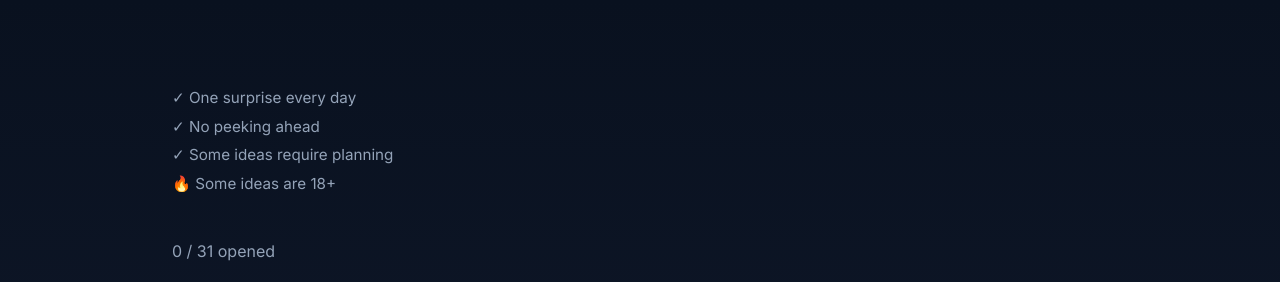
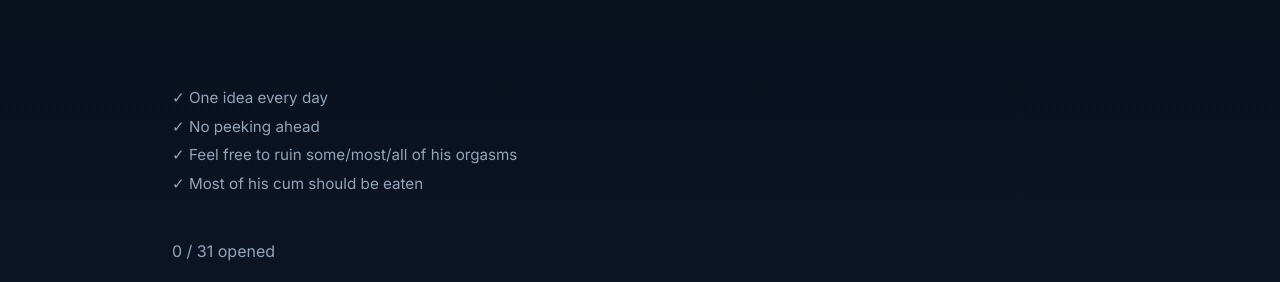
Before and after one commit to LegendaryLegend69/BestMonth, a plain HTML site: page index.html in a window 1280 px wide. Shown: the top 282 px of the page. Drawn offline with Linux system fonts and the light colour scheme.

Commit message:
Update index.html for August theme changes

```diff
--- a/index.html
+++ b/index.html
@@ -1,6 +1,6 @@
-<!doctype html><html lang="en"><head><meta charset="utf-8"><meta name="viewport" content="width=device-width,initial-scale=1"><title>Best Month</title><link rel="preconnect" href="https://fonts.googleapis.com"><link rel="preconnect" href="https://fonts.gstatic.com" crossorigin><link href="https://fonts.googleapis.com/css2?family=Inter:wght@400;600;700;800&display=swap" rel="stylesheet"><link rel="stylesheet" href="style.css"></head><body><main class="wrap"><div class="intro">
-    <div>✓ One surprise every day</div>
+<!doctype html><html lang="en"><head><meta charset="utf-8"><meta name="viewport" content="width=device-width,initial-scale=1"><title>AUGUST - BECOMOE HIS QUEEN</title><link rel="preconnect" href="https://fonts.googleapis.com"><link rel="preconnect" href="https://fonts.gstatic.com" crossorigin><link href="https://fonts.googleapis.com/css2?family=Inter:wght@400;600;700;800&display=swap" rel="stylesheet"><link rel="stylesheet" href="style.css"></head><body><main class="wrap"><div class="intro">
+    <div>✓ One idea every day</div>
     <div>✓ No peeking ahead</div>
-    <div>✓ Some ideas require planning</div>
-    <div>🔥 Some ideas are 18+</div>
+    <div>✓ Feel free to ruin some/most/all of his orgasms</div>
+    <div>✓ Most of his cum should be eaten</div>
 </div><div id="bar"></div></div><div id="count"></div><section id="grid" class="grid"></section></main><dialog id="modal"><button id="closeBtn">✕</button><div id="day" class="pill"></div><h2 id="title"></h2><p id="text"></p><a id="linkBtn" class="btn" target="_blank">Open link ↗</a></dialog><script src="script.js"></script></body></html>
```
